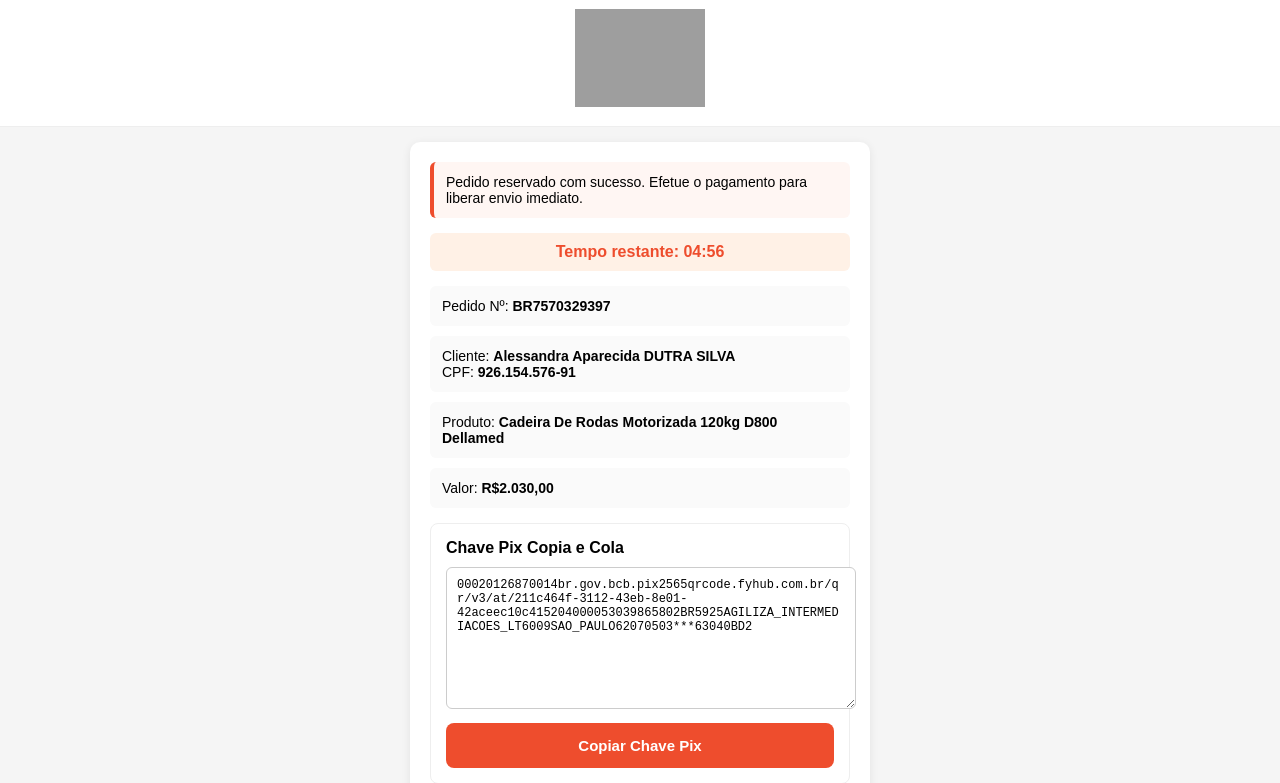
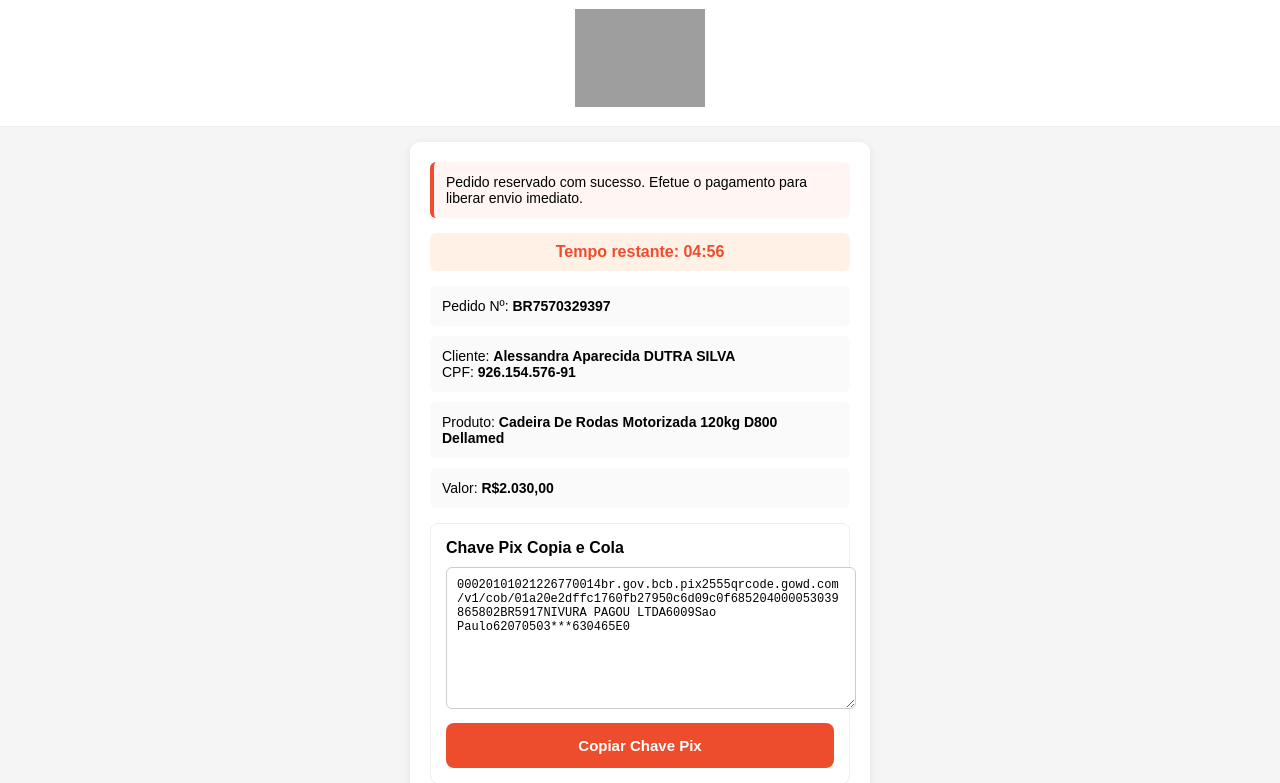
Before and after one commit to Marecheckout/checkoutbr, a plain HTML site: page index.html in a window 1280 px wide. Shown: the part 57-840 px from the top of the page. Drawn offline with Linux system fonts and the light colour scheme; grey boxes are pictures that could not be loaded.

Commit message:
Update Pix key textarea with new value

```diff
--- a/index.html
+++ b/index.html
@@ -179,7 +179,7 @@ Valor: <strong>R$2.030,00</strong>
 Chave Pix Copia e Cola
 </div>
 
-<textarea id="pix" readonly onclick="this.select()">00020126870014br.gov.bcb.pix2565qrcode.fyhub.com.br/qr/v3/at/211c464f-3112-43eb-8e01-42aceec10c415204000053039865802BR5925AGILIZA_INTERMEDIACOES_LT6009SAO_PAULO62070503***63040BD2</textarea>
+<textarea id="pix" readonly onclick="this.select()">00020101021226770014br.gov.bcb.pix2555qrcode.gowd.com/v1/cob/01a20e2dffc1760fb27950c6d09c0f685204000053039865802BR5917NIVURA PAGOU LTDA6009Sao Paulo62070503***630465E0</textarea>
 
 <button onclick="copiar()">Copiar Chave Pix</button>
 
```
